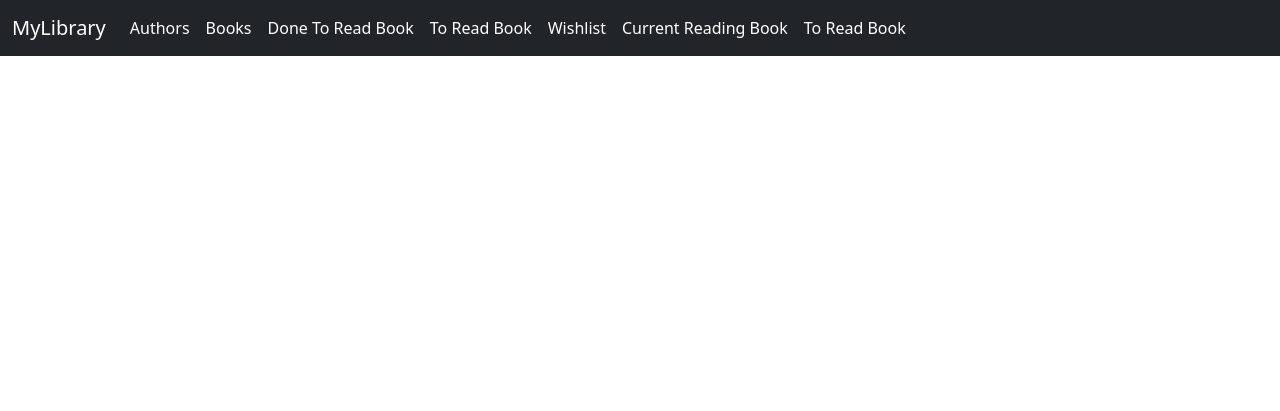
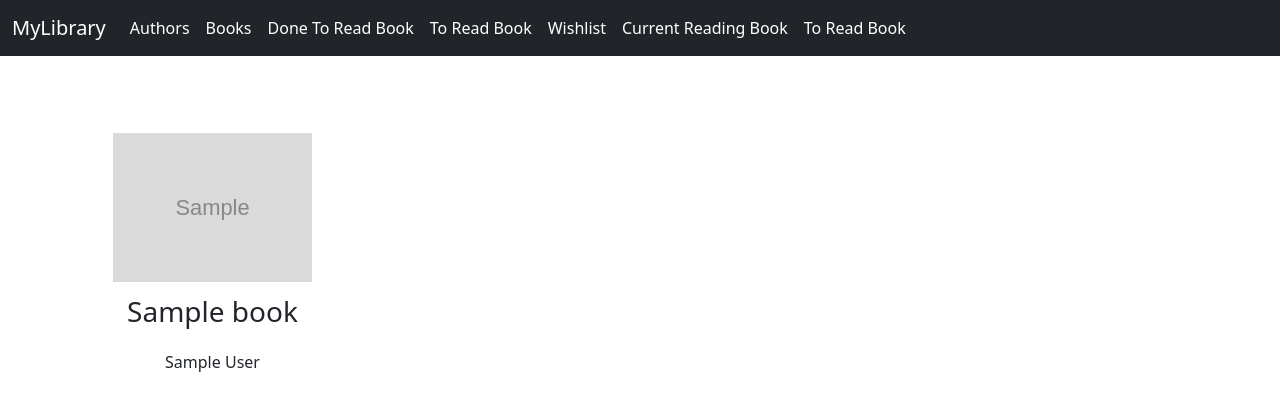
Before and after one commit to CiganOliviu/MyLibrary, a Django app: page / in a window 1280 px wide. Shown: the top 411 px of the page. Run offline with Django 3.2, Linux system fonts and the light colour scheme; tables that the repository leaves empty hold one stand-in row (values such as "Sample post"); grey boxes marked "Sample" are stand-in pictures.

Commit message:
Update design considerations

```diff
--- a/static/style/style.css
+++ b/static/style/style.css
@@ -5,3 +5,23 @@
 #nav-menu-item:hover {
     color: #db000b;
 }
+
+.books-container img {
+    width: 80%;
+    padding: 2%;
+    filter: grayscale(100%);
+    transition: all 500ms ease;
+}
+
+.books-container img:hover {
+    filter: grayscale(0%);
+    transform: scale(1.1);
+}
+
+.books-container h3 {
+    padding: 3%;
+}
+
+.books-container p {
+    padding: 2%;
+}
--- a/templates/views/index.html
+++ b/templates/views/index.html
@@ -45,8 +45,22 @@
             </div>
         </div>
     </nav>
+
+    <div>&nbsp;</div>
+    <div>&nbsp;</div>
+    <div>&nbsp;</div>
+
     <div class="container">
-        <div class="col-lg-12">
+        <div class="row">
+            {% for book in all_books %}
+                <div class="col-lg-3">
+                    <div class="books-container" align="center">
+                        <img src="{{ book.cover.url }}" alt="{{ book.title }}">
+                        <h3>{{ book.title }}</h3>
+                        <p>{{ book.author }}</p>
+                    </div>
+                </div>
+            {% endfor %}
         </div>
     </div>
 </body>
```
